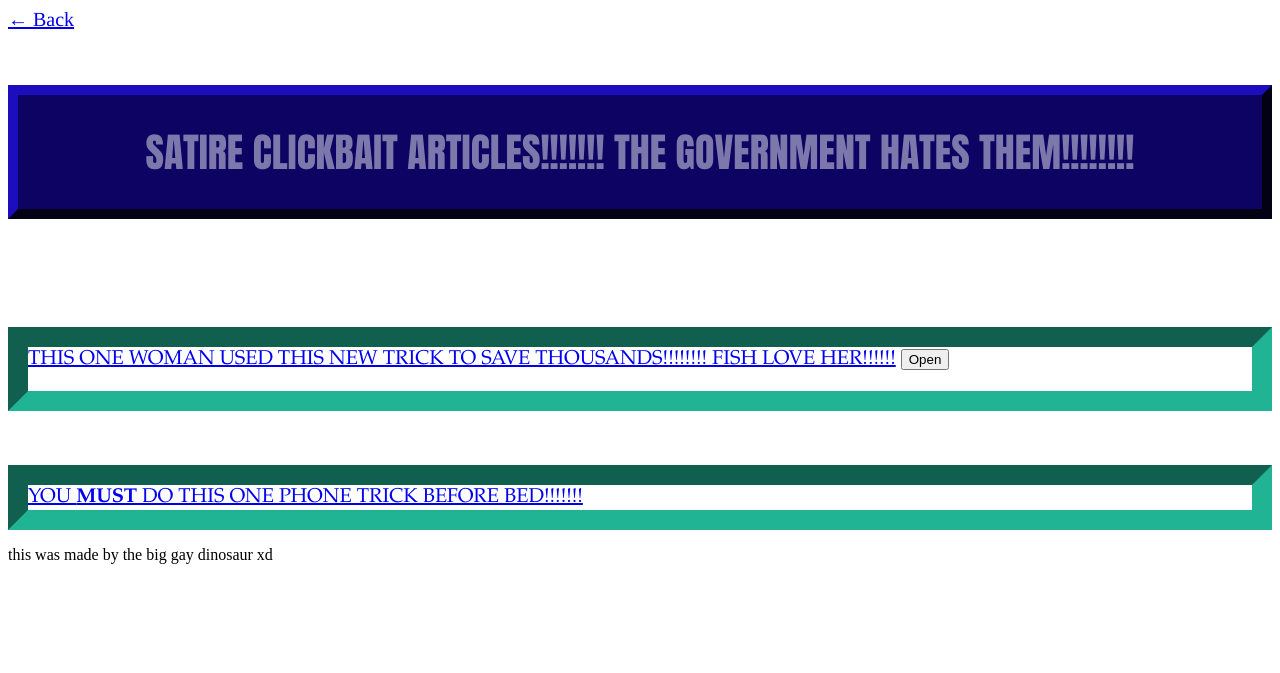
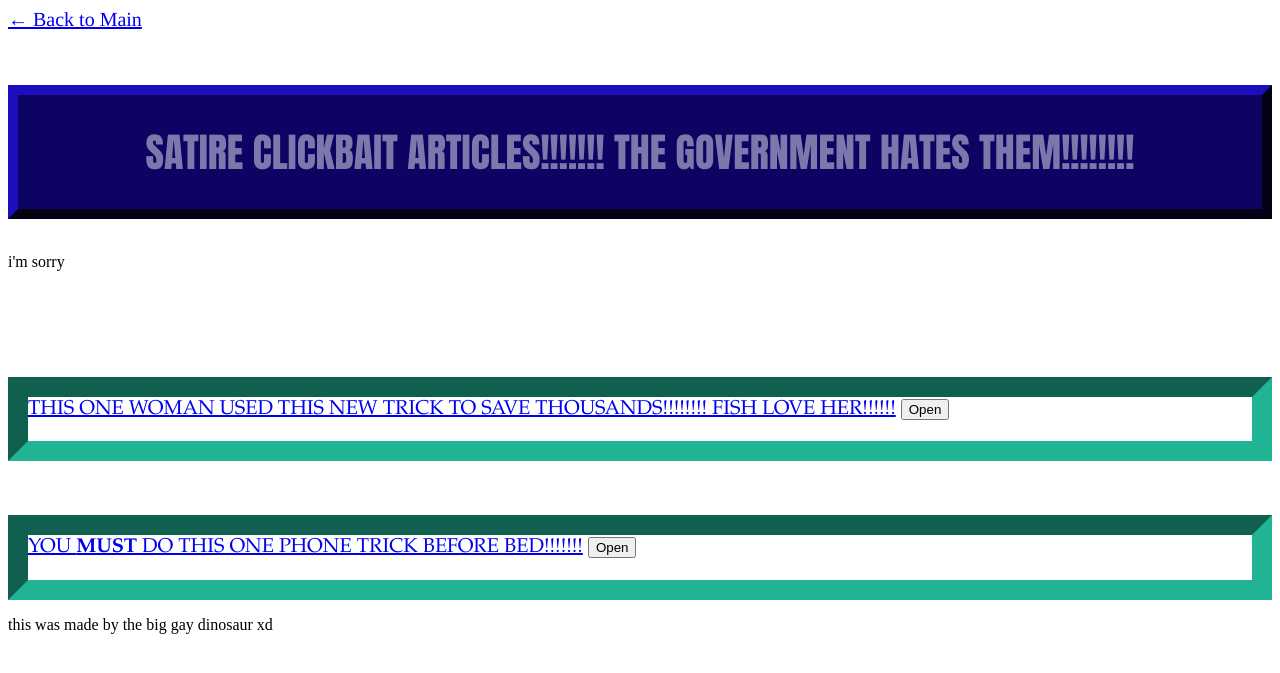
Before and after one commit to big-gay-dinosaur/Website-thingy, a Jekyll site: the page articles.html, which Jekyll copies as it is, in a window 1280 px wide. Shown: the top 673 px of the page. Built offline with Jekyll 4.4.1, drawn with Linux system fonts in a browser that asks for light colours; some of the changed lines change nothing that is shown.

Commit message:
Add files via upload

```diff
--- a/articles.html
+++ b/articles.html
@@ -37,7 +37,7 @@
 
 	</head>
 	<div class="backbuttonimliterallyonlyusingthisclassforthatxd">
-	<a href = "index.html"> &larr; Back</a>
+	<a href = "index.html"> &larr; Back to Main</a>
 </div>
 	<br>
 	<br>
@@ -50,6 +50,7 @@
 			<h1>SATIRE CLICKBAIT ARTICLES!!!!!!! THE GOVERNMENT HATES THEM!!!!!!!!</h1>
 		</div>
 		<br>
+		<p>i'm sorry</p>
 		<br>
 		<br>
 		<br>
@@ -67,6 +68,8 @@
 			<br>
 			<div class="body">
 			<a href="https://i.kym-cdn.com/photos/images/newsfeed/000/002/941/Duckroll.jpg?1243959393">YOU <b>MUST</b> DO THIS ONE PHONE TRICK BEFORE BED!!!!!!!</a>
+			<button id="button2" type="button" onclick="SC2onclick();" >Open</button>
+			<p id="article2"></p>
 			</div>
 
 
@@ -79,7 +82,10 @@
 	<script>
 		var item = document.getElementById("article1");
 		var item2 = document.getElementById("button1");
+		var item3 = document.getElementById("article2");
+		var item4 = document.getElementById("button2");
 		var openq = false;
+		var openq2 = false;
 		function SC1onclick() {
 		//	console.log(item.innerText);
 
@@ -93,7 +99,23 @@
 item.innerText = "";
 item2.innerText = "Open";
 }
+		};
 
+
+
+		function SC2onclick() {
+		//	console.log(item.innerText);
+
+			openq2 = !openq2;
+			console.log(openq2);
+			if(openq2) {
+
+	item3.innerText = "This trick was silenced by the government, so I might be shut down soon. READ WHILE YOU CAN!! To help your phone, you must charge it. You may already be doing that, but an instagram user by the name of Carl000 on instagram discovered this trick when he frustratingly didn't charge his phone. He then woke up and did productive shit unlike you, and developed a secret technique. Now, this is very complicated, so bear with me. This is life-changing. \n 1. Get Skittles. \n \n This may seem stupid, but it is a vital step. They have special acids that react with electricity in a way i will get on with later. \n \n \n 2. Water. \n \n This has hydrogen which does [CONTAMINATED     OBLITERATED     DIMINISHED] \n \n \n ############################ \n \n THIS ARTICLE HAS BEEN SEIZED BY THE NATIONAL SECURITY AGENCY OF THE UNITED STATES OF AMERICA. \n \n HAVE A GOOD DAY IDIOT I ONLY INTERRUPTED THIS ARTICLE CUS I WAS BORED XDDDDDDDDDDDDDDDDDDDDDDDDDDDDDDDDDDDDDDDDDDDDDDDDDDDDDDDDDDDDDDDDDDDDDDDDDDDDDDDDD \n \n \n \n \n im just tired honestly";
+item4.innerText = "Close";
+} else {
+item3.innerText = "";
+item4.innerText = "Open";
+}
 		};
 
 	</script>
```
Also changed, not shown: README.md.
